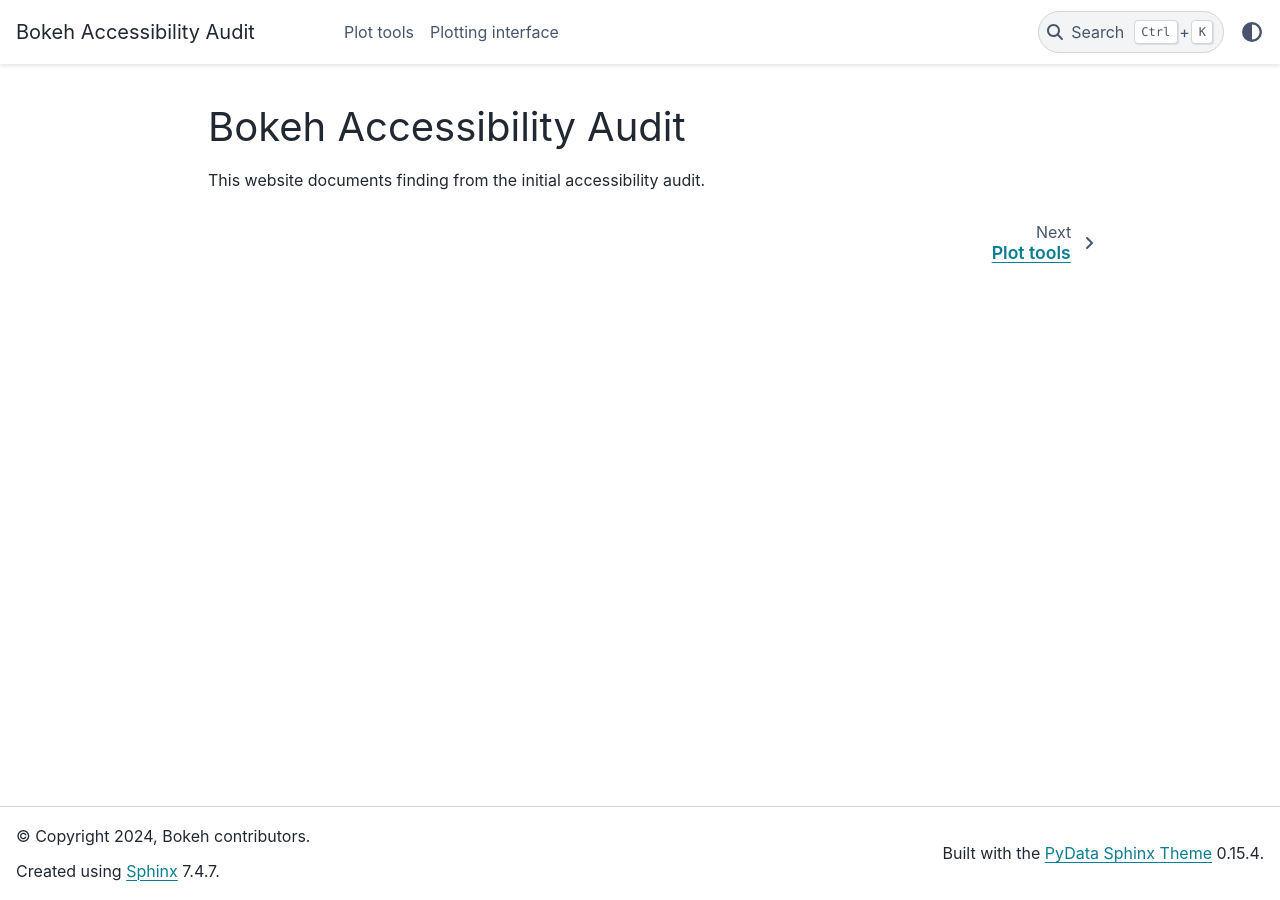
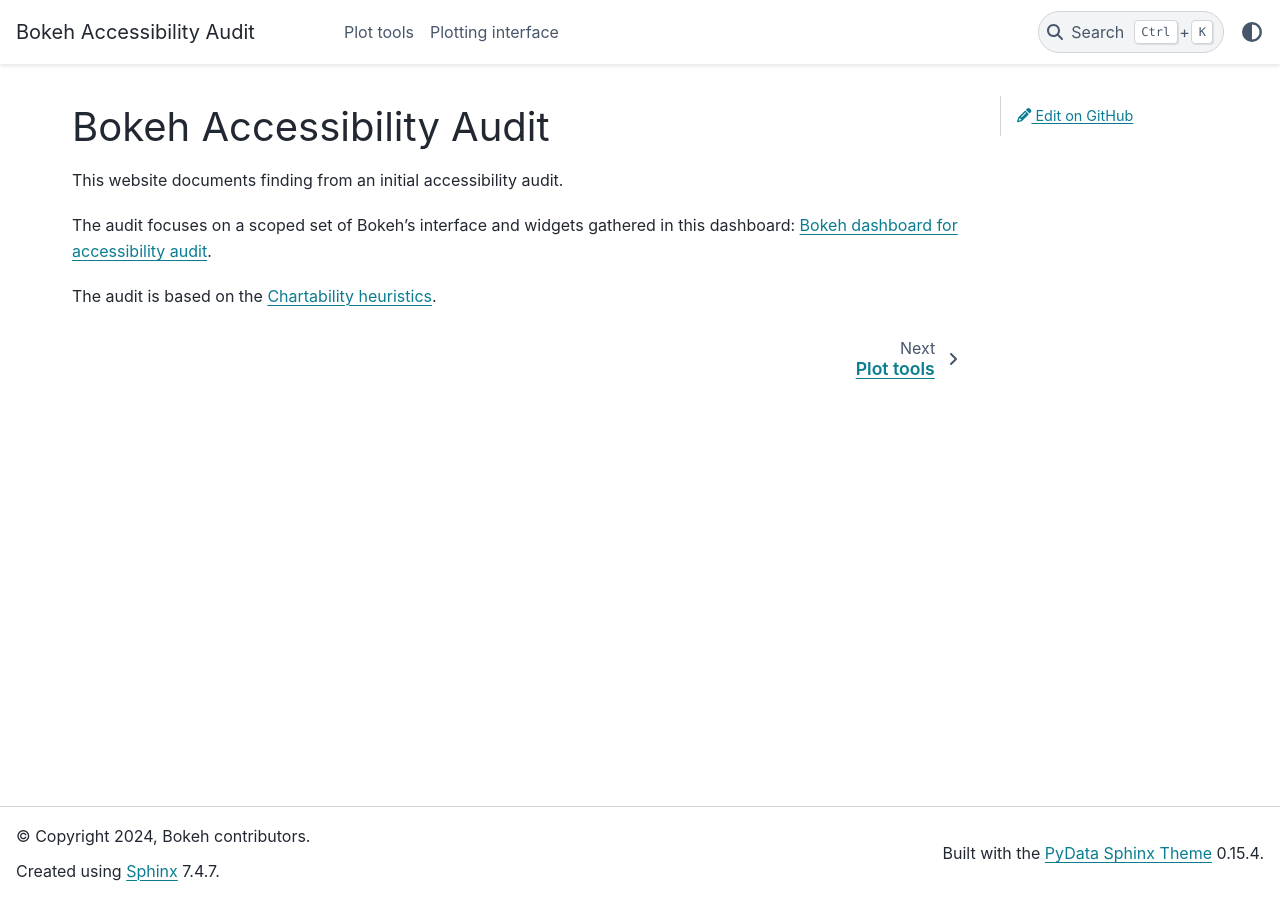
Before and after one commit to Quansight-Labs/bokeh-a11y-audit, a Sphinx documentation site: the page built from source/index.md, in a window 1280 px wide. Built offline with Sphinx 7.4.7 and the PyData theme 0.15.4, drawn with Linux system fonts in a browser that asks for light colours.

Commit message:
Misc docs site update (#15)
Signed-off-by: Pavithra Eswaramoorthy <pavithraes@outlook.com>

````diff
--- a/source/conf.py
+++ b/source/conf.py
@@ -32,5 +32,13 @@
 html_theme_options = {
   "show_toc_level": 2,
   "use_edit_page_button": True,
-  "secondary_sidebar_items": ["page-toc"]
 }
+
+html_show_sourcelink = False
+
+html_context = {
+    "github_user": "Quansight-Labs",
+    "github_repo": "bokeh-a11y-audit",
+    "github_version": "main",
+    "doc_path": "source",
+}
--- a/source/index.md
+++ b/source/index.md
@@ -1,6 +1,10 @@
 # Bokeh Accessibility Audit
 
-This website documents finding from the initial accessibility audit.
+This website documents finding from an initial accessibility audit.
+
+The audit focuses on a scoped set of Bokeh's interface and widgets gathered in this dashboard: [Bokeh dashboard for accessibility audit](https://quansight-labs.github.io/bokeh-a11y-audit/).
+
+The audit is based on the [Chartability heuristics](https://chartability.fizz.studio/#what-is-chartability).
 
 ```{toctree}
 :hidden:
````
Also changed, not shown: README.md (+2 -2 lines).
